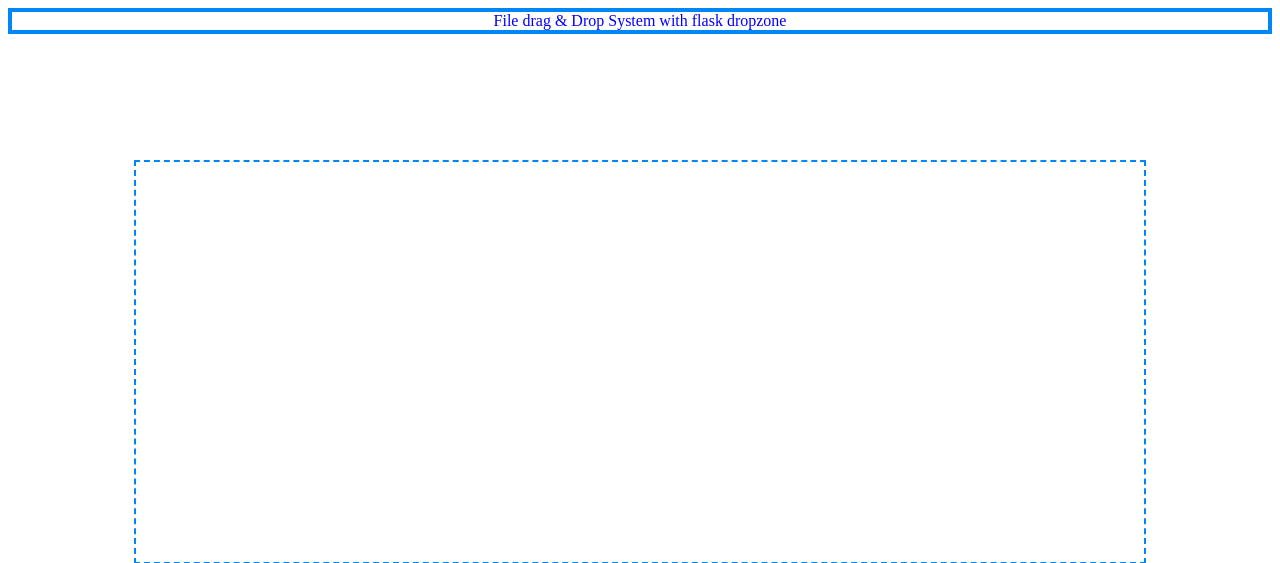
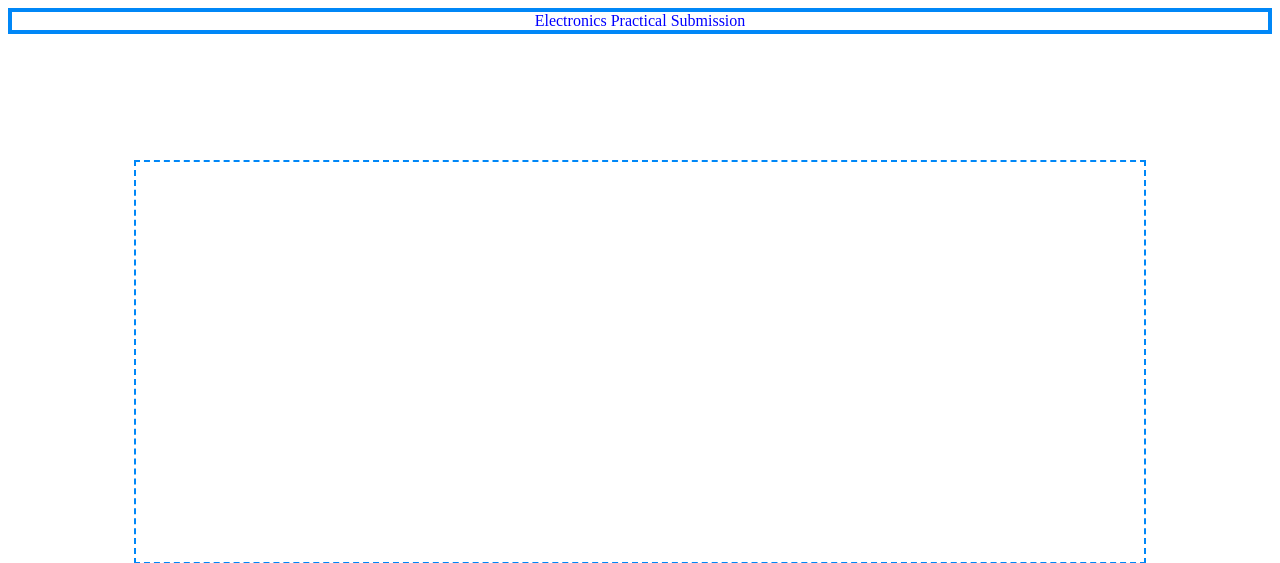
Before and after one commit to darekarankita0/upload, a Flask app: page / in a window 1280 px wide. Shown: the top 563 px of the page. Run offline with Flask 2, Linux system fonts and the light colour scheme; some libraries are stand-ins or nearby versions.

Commit message:
Update index.html

```diff
--- a/templates/index.html
+++ b/templates/index.html
@@ -2,13 +2,13 @@
 <html lang="en">
 <head>
   <meta charset="UTF-8">
-  <title>Flask-File Drag Drop System</title>
+  <title>Assignment Submission</title>
   {{ dropzone.load_css() }}
   {{ dropzone.style('border: 2px dashed #0087F7; margin: 10%; min-height: 400px;') }}
 </head>
 <body>
 	<div style="color:blue;text-align:center;border: 4px solid #0087F7">
-	File drag & Drop System with flask dropzone </div>
+	Electronics Practical Submission </div>
 
   {{ dropzone.create(action='upload') }}
   {{ dropzone.load_js() }}
```
